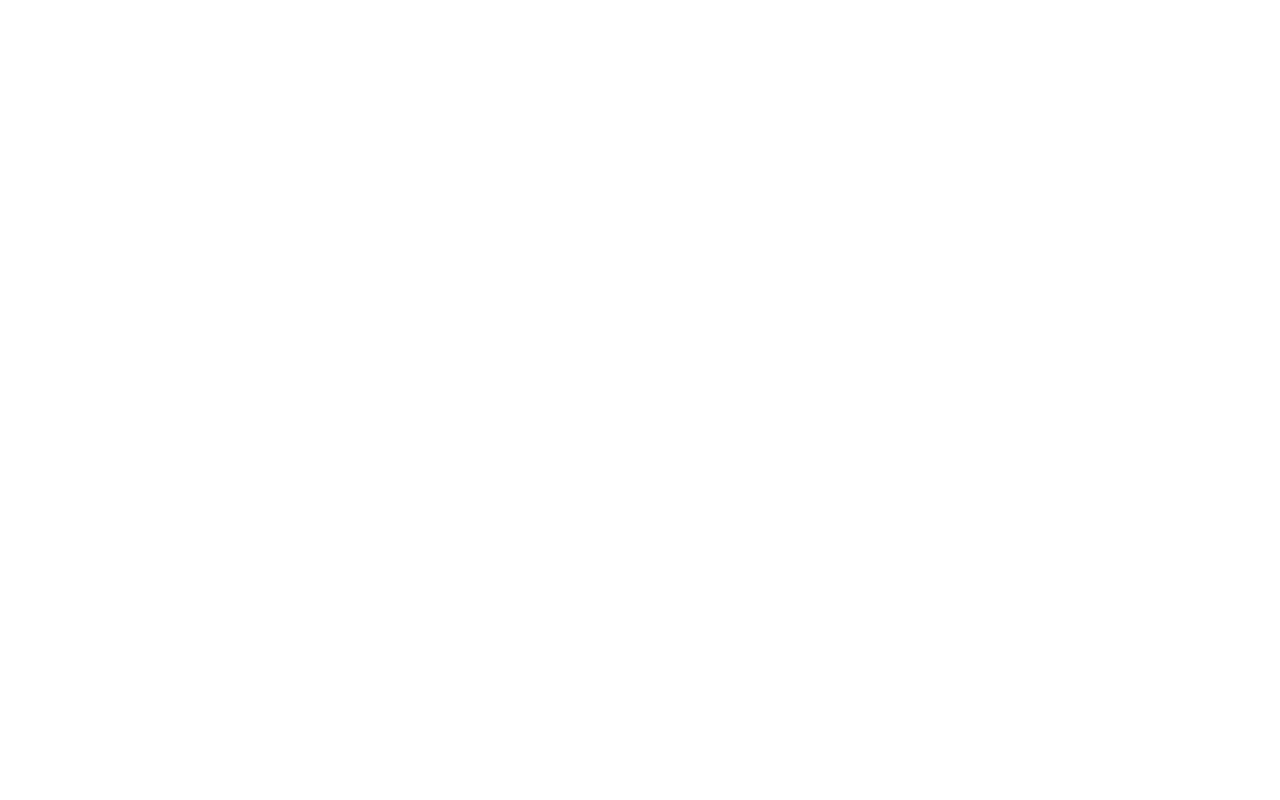
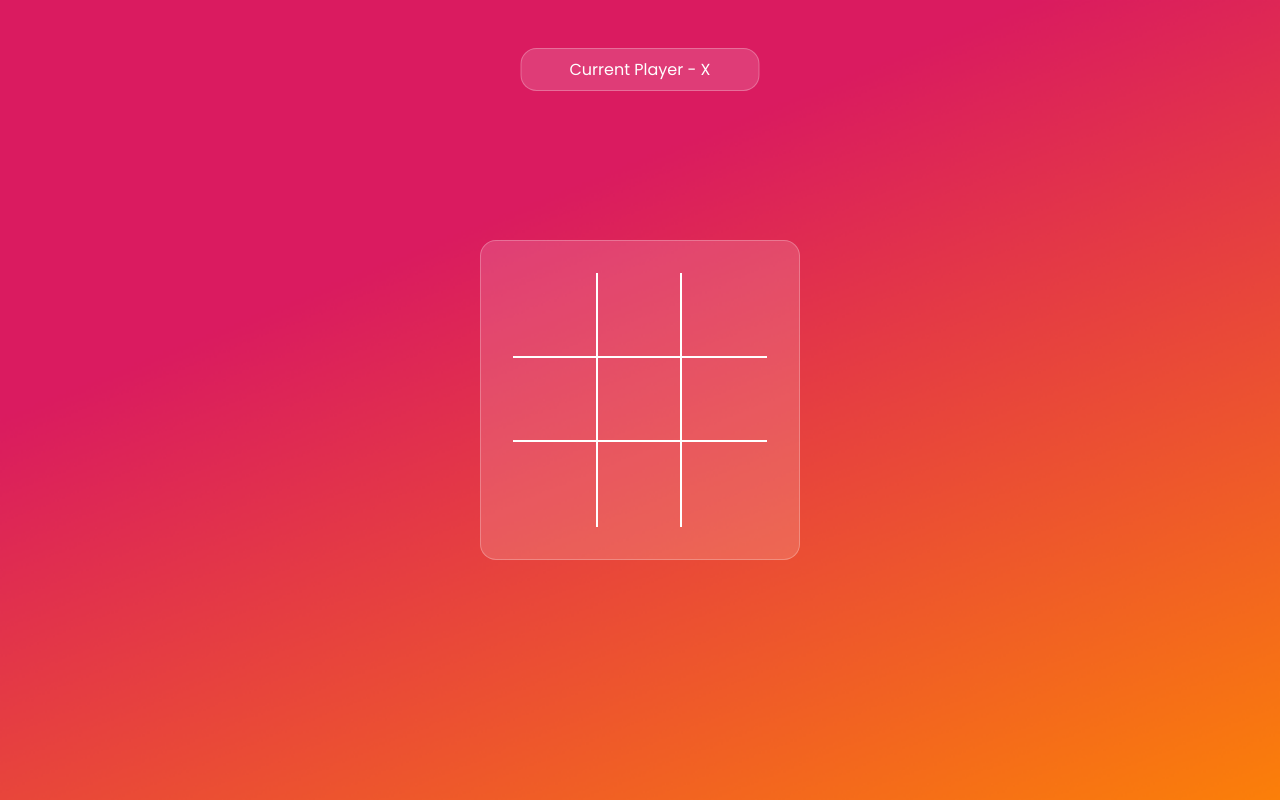
Before and after one commit to itsankittiwari/Tic-Tac-Toe, a plain HTML site: page index.html in a window 1280 px wide. Drawn offline with Linux system fonts and the light colour scheme; a web font is replaced by a local one.

Commit message:
small Changes

```diff
--- a/style.css
+++ b/style.css
@@ -8,7 +8,7 @@
 .wrapper{
     width: 100vw;
     height: 100vh;
-    background-image: url(/assests/css-gradient.webp);
+    background-image: url(/css-gradient.webp);
     background-size: cover;
     background-position: center;
     display: grid;
```
Also changed, not shown: css-gradient.webp (renamed from assets/css-gradient.webp).
